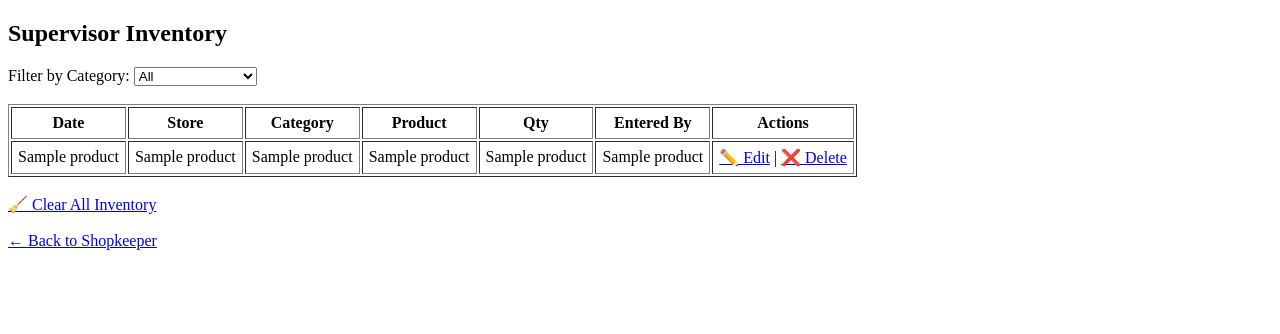
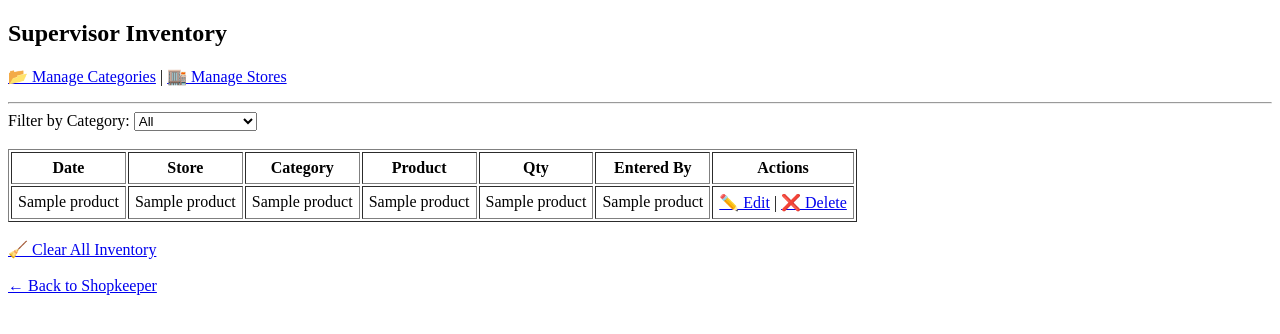
Before and after one commit to hetshah8100/inventory-system, a Flask app: template templates/supervisor.html in a window 1280 px wide. Shown: the top 334 px of the page. Run offline with Flask 3, Linux system fonts and the light colour scheme; the template is opened without the code that fills it: most values are stand-ins (such as "Sample title", 1, 10 or a date in 2020); some libraries are stand-ins or nearby versions.

Commit message:
Update supervisor.html

```diff
--- a/templates/supervisor.html
+++ b/templates/supervisor.html
@@ -7,13 +7,19 @@
 
 <h2>Supervisor Inventory</h2>
 
-<!-- FILTER (NO BUTTON, AUTO SUBMIT) -->
+<!-- NAVIGATION LINKS -->
+<p>
+    <a href="{{ url_for('manage_categories') }}">📂 Manage Categories</a> |
+    <a href="{{ url_for('manage_stores') }}">🏬 Manage Stores</a>
+</p>
+
+<hr>
+
+<!-- CATEGORY FILTER (AUTO APPLY, NO BUTTON) -->
 <form method="get" action="{{ url_for('supervisor') }}">
     <label>Filter by Category:</label>
     <select name="category" onchange="this.form.submit()">
-        <option value="All" {% if selected_category == "All" %}selected{% endif %}>
-            All
-        </option>
+        <option value="All" {% if selected_category == "All" %}selected{% endif %}>All</option>
         {% for c in categories %}
         <option value="{{ c }}" {% if selected_category == c %}selected{% endif %}>
             {{ c }}
@@ -47,9 +53,7 @@
             <a href="{{ url_for('edit_product', pid=p[0]) }}">✏️ Edit</a>
             |
             <a href="{{ url_for('delete_product', pid=p[0]) }}"
-               onclick="return confirm('Delete this product?')">
-               ❌ Delete
-            </a>
+               onclick="return confirm('Delete this product?')">❌ Delete</a>
         </td>
     </tr>
     {% endfor %}
@@ -57,7 +61,8 @@
 
 <br>
 
-<a href="{{ url_for('clear_inventory') }}">🧹 Clear All Inventory</a>
+<a href="{{ url_for('clear_inventory') }}"
+   onclick="return confirm('Clear all inventory?')">🧹 Clear All Inventory</a>
 
 <br><br>
 
```
